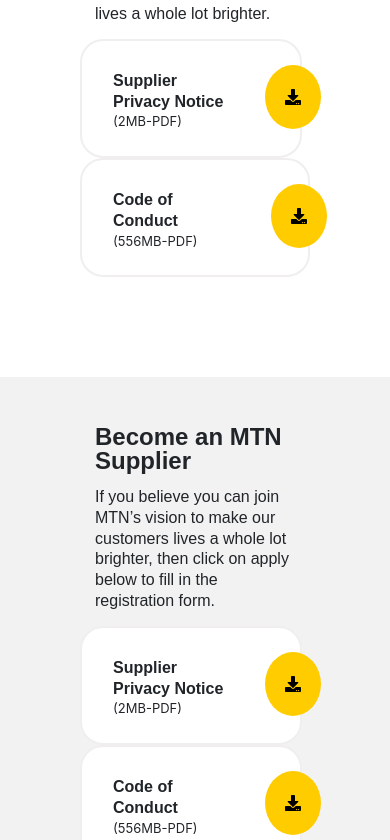
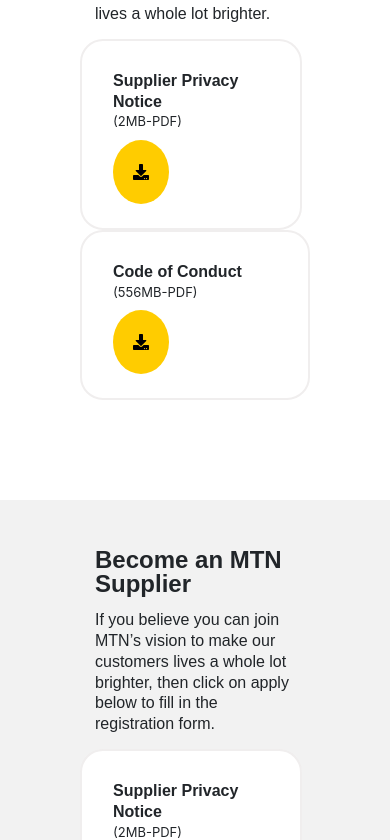
Before and after one commit to dav4thevid/mtn_online_supplier_angular, an Angular app: page / in a window 390 px wide. Shown: the part 1325-2165 px from the top of the page. Built offline with nearby package versions, Linux system fonts and the light colour scheme.

Commit message:
enhan:fixed button responsiveness

```diff
--- a/src/app/Component/become-a-supplier/become-a-supplier.component.html
+++ b/src/app/Component/become-a-supplier/become-a-supplier.component.html
@@ -11,13 +11,13 @@
       <div class="col-xs-12 col-sm-9 col-md-6 col-lg-5 mr-2 card">
         <div class=" pt-3 pl-3 pb-4">
           <div class = 'row'>
-            <div class = "col-9">
+            <div class = "col-xs-12 col-sm-9">
               <h4 class="card-title mtn-p mtn-card-text mb-0 font-weight-bold">
                 Supplier Privacy Notice
               </h4>
               <p class="card-text mtn-small-text">(2MB-PDF)</p>
             </div>
-            <div class = "col-3">
+            <div class = "col-xs-12 col-sm-3">
               <button
               aria-label="left-align"
               type="default"
@@ -33,13 +33,13 @@
       <div class="col-xs-12 col-sm-9 col-md-6 col-lg-5 mr-2 card">
         <div class=" pt-3 pl-3 pb-4">
           <div class = 'row'>
-            <div class = "col-9">
+            <div class = "col-xs-12 col-sm-9">
               <h4 class="card-title mtn-p mtn-card-text mb-0 font-weight-bold">
                 Code of Conduct
               </h4>
               <p class="card-text mtn-small-text">(556MB-PDF)</p>
             </div>
-            <div class = "col-3">
+            <div class = "col-xs-12 col-sm-3">
               <button
               aria-label="Justify"
               type="default"
--- a/src/app/Component/intro/intro.component.html
+++ b/src/app/Component/intro/intro.component.html
@@ -30,13 +30,13 @@
     <div class="col-xs-12 col-sm-9 col-md-6 col-lg-5 mr-2 card">
       <div class=" pt-3 pl-3 pb-4">
         <div class = 'row'>
-          <div class = "col-9">
+          <div class = "col-xs-12 col-sm-9">
             <h4 class="card-title mtn-p mtn-card-text mb-0 font-weight-bold">
               Supplier Privacy Notice
             </h4>
             <p class="card-text mtn-small-text">(2MB-PDF)</p>
           </div>
-          <div class = "col-3">
+          <div class = "col-xs-12 col-sm-3">
             <button aria-label="left-align"
             type="default"
             class="mt-2 mtn-download-btn"
@@ -51,13 +51,13 @@
     <div class="col-xs-12 col-sm-9 col-md-6 col-lg-5 card">
       <div class=" pt-3 pl-3 pb-4">
         <div class = 'row'>
-          <div class = "col-9">
+          <div class = "col-xs-12 col-sm-9">
             <h4 class="card-title mtn-p mtn-card-text mb-0 font-weight-bold">
               Code of Conduct
             </h4>
             <p class="card-text mtn-small-text">(556MB-PDF)</p>
           </div>
-          <div class = "col-3">
+          <div class = "col-xs-12 col-sm-3">
             <button
             aria-label="right-align"
             type="default"
```
